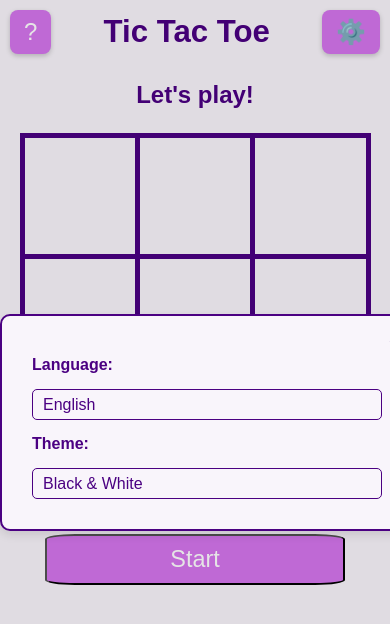
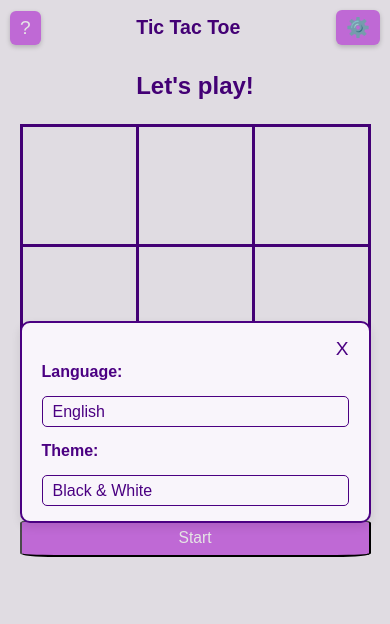
Before and after one commit to kobak777/Tic-tac-toe-js, a plain HTML site: page index.html in a window 390 px wide. Both pictures are taken after a click on the button "⚙️". Shown: the top 624 px of the page. Drawn offline with Linux system fonts and the light colour scheme.

Commit message:
улучшила адаптивность к маленьким экранам

```diff
--- a/script.js
+++ b/script.js
@@ -17,7 +17,7 @@ const translations = {
     header: "Tic Tac Toe",
     result: "Let's play!",
     rulesText:
-      "Players take turns placing signs on the empty cells of a 3×3 grid (one always crosses, the other always o's). The first player to arrange three of their pieces in a row, either vertically, horizontally, or diagonally, wins the game. If both players have filled all nine cells and there are no three matching signs in any row, column, or diagonal, the game ends in a draw. The player who places crosses makes the first move. Usually, at the end of the game, the winning side crosses out their three symbols (zeroes or crosses) that make up a continuous row.",
+      "Players take turns placing signs on the empty cells of a 3×3 grid (one always crosses, the other always o's). The first player to arrange three of their pieces in a row, either vertically, horizontally, or diagonally, wins the game. If both players have filled all nine cells and there are no three matching signs in any row, column, or diagonal, the game ends in a draw. The player who places crosses makes the first move.",
     startBtn: "Start",
     winnerX: "X is winner",
     winnerO: "O is winner",
@@ -37,7 +37,7 @@ const translations = {
     header: "Крестики-нолики",
     result: "Давайте играть!",
     rulesText:
-      "Игроки по очереди ставят знаки в пустые клетки сетки 3×3 (один всегда крестики, другой — нолики). Первый, кто выстроит три своих знака по горизонтали, вертикали или диагонали, выигрывает. Если все 9 клеток заполнены и нет выигрышной линии, игра заканчивается ничьей. Крестики ходят первыми. Обычно победившая сторона перечёркивает свои три символа, составляющие линию.",
+      "Игроки по очереди ставят знаки в пустые клетки сетки 3×3 (один всегда крестики, другой — нолики). Первый, кто выстроит три своих знака по горизонтали, вертикали или диагонали, выигрывает. Если все 9 клеток заполнены и нет выигрышной линии, игра заканчивается ничьей. Крестики ходят первыми.",
     startBtn: "Начать",
     winnerX: "Победили крестики",
     winnerO: "Победили нолики",
--- a/style.css
+++ b/style.css
@@ -202,16 +202,8 @@ body {
   background-color: var(--btn-hover-bg-color);
 }
 
-@media (max-width: 400px) {
-  .game-header {
-    font-size: 8vw;
-  }
-  .start-btn {
-    font-size: 6vw;
-  }
-}
 
- dialog:not([open]) {
+dialog:not([open]) {
   display: none;
 }
 
@@ -229,6 +221,7 @@ dialog {
   flex-direction: column;
   gap: 15px;
 }
+
 
 .dialog-rules, .dialog-settings {
   padding-top: 40px;
@@ -309,3 +302,46 @@ td {
   pointer-events: none;
   z-index: 1;
 }
+@media (max-width: 400px) {
+  dialog {
+    max-width: 90vw;
+    width: 90vw;
+    padding: 15px 20px;
+    font-size: 0.85rem;
+    box-sizing: border-box;
+  }
+  dialog * {
+    font-size: 0.85rem;
+    word-wrap: break-word;
+  }
+
+  .close-btn,
+  .corner-btn {
+    font-size: 1.2rem;
+    padding: 6px 10px;
+    border-radius: 6px;
+  }
+
+  .game-header {
+    font-size: 5vw;
+    margin: 0 5px;
+  }
+
+  .start-btn {
+    font-size: 4vw;
+    padding: 8px 15px;
+    max-width: 100%;
+    width: 90vw;
+  }
+
+  .game-field {
+    width: 90vw;
+    max-width: none;
+    border-width: 3px;
+  }
+
+  .game-field td {
+    border-width: 3px;
+    padding-bottom: 33.33%;
+  }
+}
```
